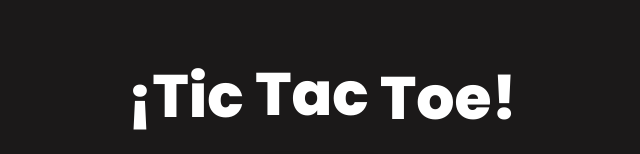
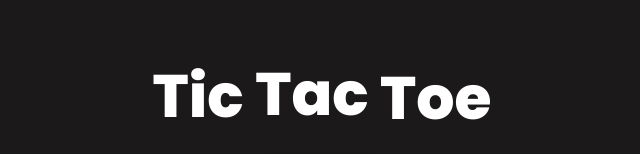
Before and after one commit to francoogilli/Tic-Tac-Toe, a React (Vite) app: page / in a window 1280 px wide. Shown: the top 154 px of the page, without its empty margins (318-958 px from the left). Built offline with nearby package versions, Linux system fonts and the light colour scheme.

Commit message:
Exclamation points were removed from the title.

```diff
--- a/src/App.jsx
+++ b/src/App.jsx
@@ -51,11 +51,9 @@ function App() {
   return (
     <main className="board">
       <div className="wavy font-extrabold text-6xl text-center text-zinc-100 pt-16 lg:pt-7 lg:pb-4 relative">
-        <span style={{ animation: 'none' }}>¡</span>
         <span style={{ '--i': 1}}>Tic</span> {' '}
         <span style={{ '--i': 2}}>Tac</span> {' '}
         <span style={{ '--i': 3 }}>Toe</span>
-        <span style={{ animation: 'none' }}>!</span>
       </div>
 
 
```
